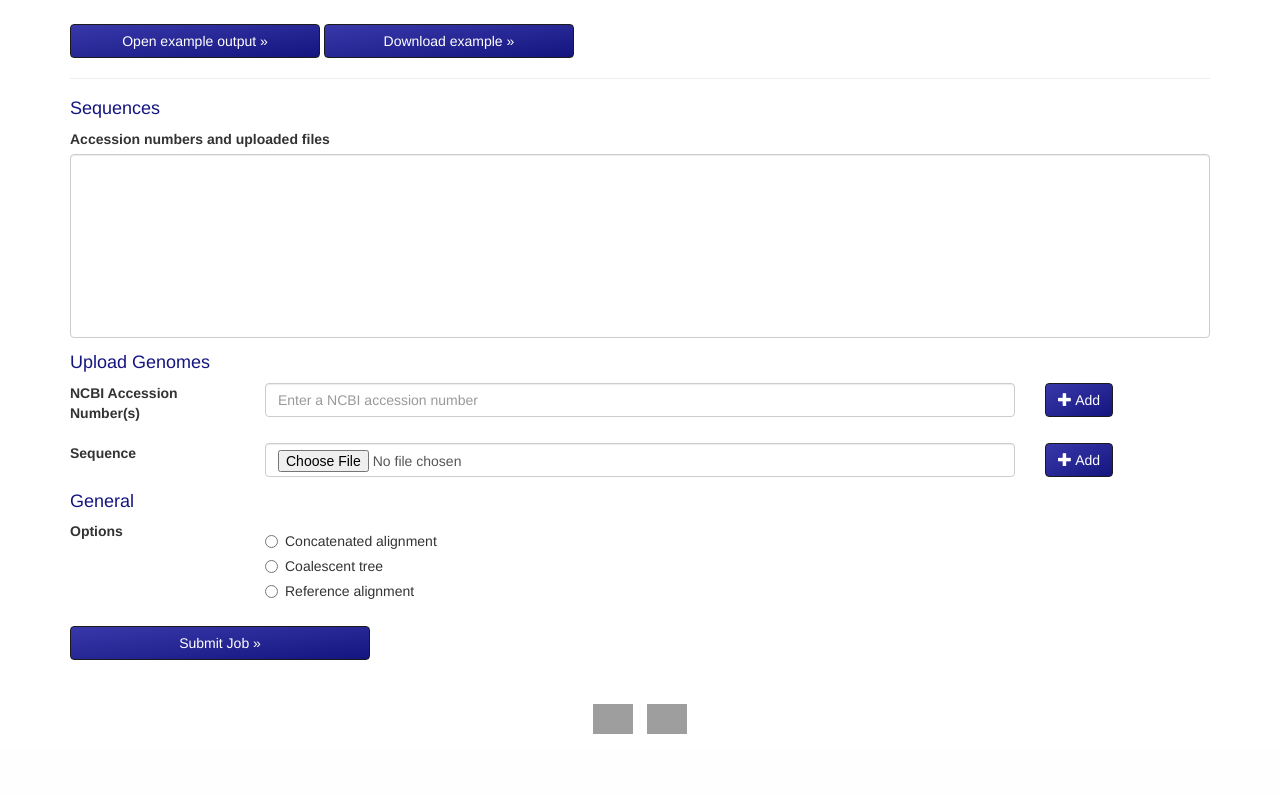
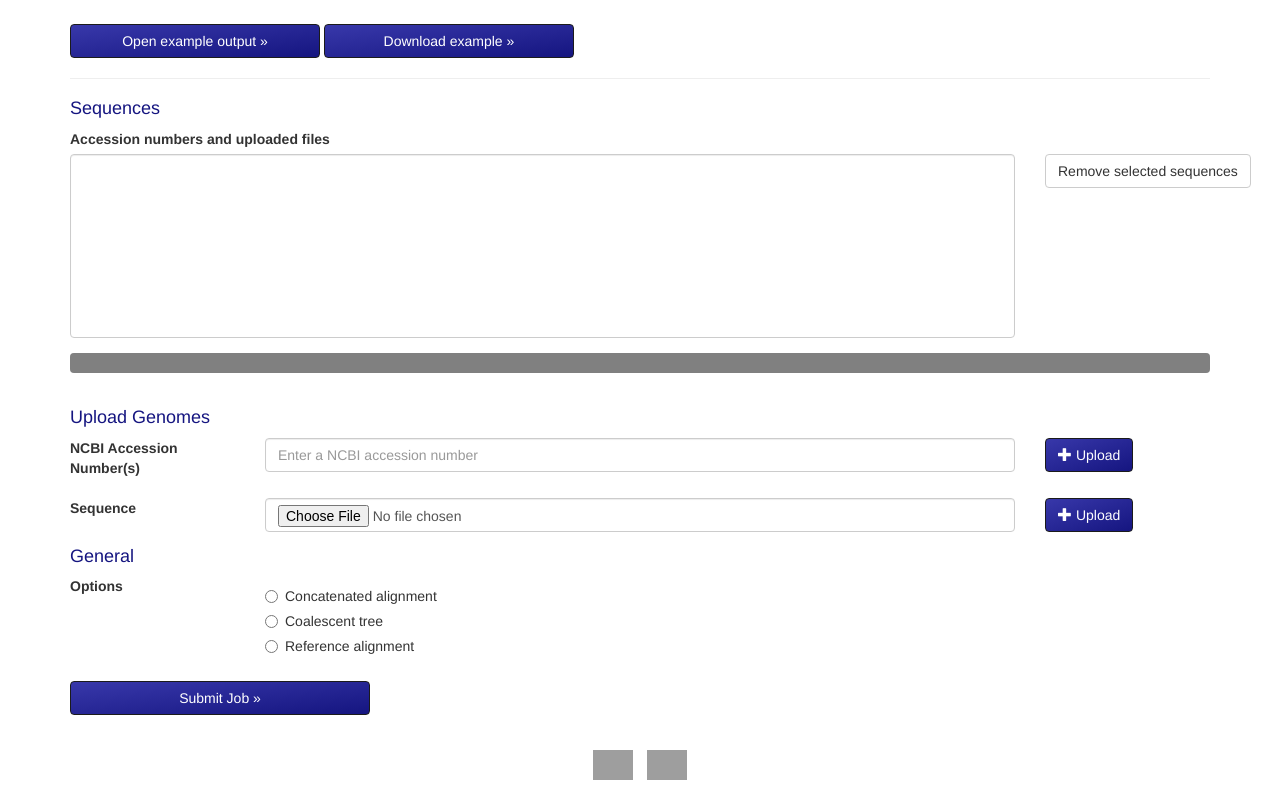
Before and after one commit to emzodls/automlst_mod, a Flask app: page /analyze in a window 1280 px wide. Shown: the part 51-846 px from the top of the page. Before the commit the page ends 785 px from the top, so only its background shows below. Run offline with Flask 2, Linux system fonts and the light colour scheme; lists and menus that the app fills with data are empty; some libraries are stand-ins or nearby versions; grey boxes are pictures that could not be loaded.

Commit message:
added progress bar, error msgs, checks for amount of seqs

```diff
--- a/webapp/app/routines.py
+++ b/webapp/app/routines.py
@@ -47,13 +47,13 @@ def getinfile():
 #                return False,""
 #        else:
 #            return False,""
-    if 'ncbiacc1' in request.form and request.form['ncbiacc1']:
+    if 'ncbiacc1' in request.form and request.form['ncbiacc1'] and request.form.get("filesrc") == 'ncbi':
          filename = getNCBIgbk(request.form['ncbiacc1'])
          if not filename:
-             return False,""
+             return False
 #    elif 'asseqfile' in request.files and validatefile(request.files['asseqfile'].filename,True):
 #        ufile = request.files['asseqfile']
-    elif 'seqfile1' in request.files and validatefile(request.files['seqfile1'].filename):
+    elif 'seqfile1' in request.files and validatefile(request.files['seqfile1'].filename) and request.form.get("filesrc") == 'seqfile':
         ufile = request.files['seqfile1']
     if ufile:
         filename = os.path.join(tempfile.mkdtemp(dir=app.config['UPLOAD_FOLDER']), secure_filename(ufile.filename))
--- a/webapp/app/static/js/analyze.js
+++ b/webapp/app/static/js/analyze.js
@@ -8,13 +8,30 @@ function hashCode(input) {
 	}
 	return hash;
 }
-function uploadSuccess(data,textStatus,xhr) {
-console.log(data,textStatus,xhr);
-return true; //populate list instead
+function maxSeqs() {
+if ($("#upfiles > option").length >= 3) {
+            $("#seqbtn").addClass("disabled");
+            $("#ncbibtn").addClass("disabled");
+            $("#seqwarn").removeClass("hidden");
+        } // remove classes otherwise!
 }
-function uploadError(xhr,ajaxOptions,thrownError) {
-console.log(xhr,ajaxOptions,thrownError); //unhide error message
-return true;
+function uploadSuccess(data,textStatus,xhr) { //communication success
+data = JSON.parse(data);
+console.log(data["filename"]);
+if (data["filename"] == false) {
+    $("#errorwarning").removeClass("hidden");
+    } else {
+    $("#upfiles").prepend("<option value='"+data["filename"]+"' class='"+hashCode(data["filename"])+"'>"+data["name"]+"</option>");
+    maxSeqs();
+    }
+}
+function uploadError(xhr,ajaxOptions,thrownError) { // communication error
+console.log(xhr,ajaxOptions,thrownError);
+//unhide error message
+$("#uploadwarning").removeClass("hidden");
+}
+function clearErrors(errorMessage) {
+$(errorMessage).addClass("hidden");
 }
 function uploader() {
 $.ajax({
@@ -29,8 +46,29 @@ $.ajax({
         contentType: false,
         processData: false,
         success: uploadSuccess,
-        error: uploadError
+        error: uploadError,
+        xhr: function() {
+            var myXhr = $.ajaxSettings.xhr();
+            if (myXhr.upload) {
+                // For handling the progress of the upload
+                myXhr.upload.addEventListener('progress', function(e) {
+                    if (e.lengthComputable) {
+                        $('progress').attr({
+                            value: e.loaded,
+                            max: e.total,
+                        });
+                    }
+                } , false);
+            }
+            return myXhr;
+        }
 });
+}
+function uploadSequence(filesrc) {
+clearErrors('#uploadwarning');
+clearErrors('#errorwarning');
+$("#filesrc").val(filesrc);
+uploader();
 }
 function addtolist(id1,id2) {
     selectedValues=$(id1).val();
@@ -56,6 +94,14 @@ function removeAllFromList(id3) {
     removeFromList(selectedValues2[k]);
     }
 }
+function removeAllSeqs() {
+    selectedValues3=$("#upfiles").val();
+    for (l = 0; l < selectedValues3.length;l++) {
+    removeFromList(selectedValues3[l]);
+    }
+    maxSeqs();
+}
+
 
 function refreshView(id4,max) {
 var counter = 0;
--- a/webapp/app/templates/analyze.html
+++ b/webapp/app/templates/analyze.html
@@ -5,10 +5,16 @@
     <a href="#" class="btn btn-primary" style="width:250px">Download example &raquo;</a>
     <hr>
     <h4>Sequences</h4>
-        <div class="form-group">
+        <div class="form-group row">
+            <div class="col-md-10">
             <label for="upfiles">Accession numbers and uploaded files</label>
             <select multiple class="form-control" id="upfiles" size="10"></select>
+            </div>
+            <div class="col-md-2">
+                <button type="button" class="btn btn-default" id="remfiles" style="margin-top:25px" onclick="removeAllSeqs()">Remove selected sequences</button>
+            </div>
         </div>
+    <progress id="uploadprog" style="width:100%" value=0 class="progress"></progress>
     <h4>Upload Genomes</h4>
     <form action="startjob" method="post" enctype="multipart/form-data" name="sequpload" id="sequpload">
     <div class="form-group row">
@@ -17,7 +23,7 @@
             <input type="text" class="form-control" name="ncbiacc1" id="ncbiacc1" placeholder="Enter a NCBI accession number">
         </div>
         <div class="col-md-2">
-            <button type="button" class="btn btn-primary" onclick="uploader()"><span class="glyphicon glyphicon-plus"></span> Add</button>
+            <button type="button" class="btn btn-primary" id="ncbibtn" onclick="uploadSequence('ncbi')"><span class="glyphicon glyphicon-plus"></span> Upload</button>
         </div>
     </div>
         <div class="form-group row">
@@ -26,10 +32,13 @@
                 <input type="file" class="form-control" id="seqfile1" name="seqfile1">
             </div>
             <div class="col-md-2">
-            <button type="button" class="btn btn-primary" onclick="uploader()"><span class="glyphicon glyphicon-plus"></span> Add</button>
+            <button type="button" class="btn btn-primary" id="seqbtn" onclick="uploadSequence('seqfile')"><span class="glyphicon glyphicon-plus"></span> Upload</button>
         </div>
         </div>
 <!-- if file fails/ID not found, unhide warning -->
+        <div class="alert alert-danger hidden" id="uploadwarning"><strong>Error:</strong> Upload failed</div>
+        <div class="alert alert-danger hidden" id="errorwarning"><strong>Error:</strong> Invalid accession number or sequence file</div>
+        <div class="alert alert-warning hidden" id="seqwarn"><strong>Maximum number of files and accession numbers reached.</strong></div>
         <h4>General</h4>
     <div class="form-group row">
         <label class="col-md-2">Options</label>
@@ -47,6 +56,7 @@
     </div>
 
     <button type="submit" class="btn btn-primary" style="width:300px" id="submitjob">Submit Job &raquo;</button>
-        </form>
+    <input type="hidden" id="filesrc" name="filesrc" value="">
+    </form>
 </div>
 {% endblock %}
--- a/webapp/app/views.py
+++ b/webapp/app/views.py
@@ -27,8 +27,13 @@ def analyze():
 @app.route('/upload', methods=['POST'])
 def upload():
     filename = routines.getinfile()
+    name = os.path.split(filename)[-1]
     #    filename = routines.getNCBIgbk(request.form["ncbiacc1"])
-    return json.dumps({"filename": filename})
+    return json.dumps({"filename": filename,"name": name})
+@app.route('/startjob')
+def startjob():
+    return render_template("startjob.html")
+
 @app.route('/results/example/report') # why won't just example work?
 def example():
     return render_template("example.html")
```
Also changed, not shown: 3 other files.
